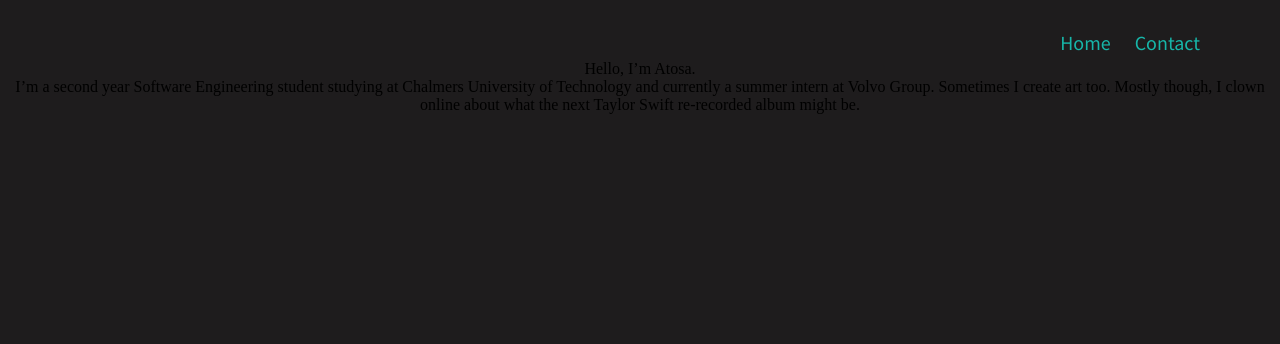
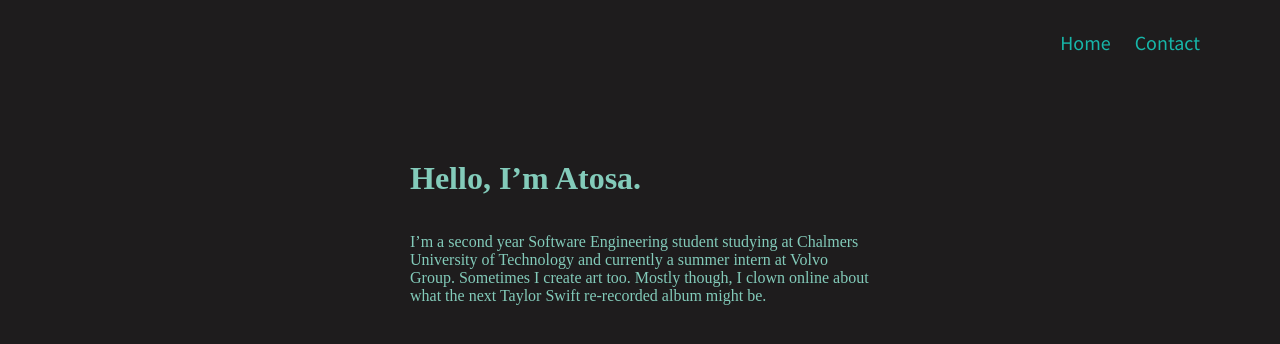
Before and after one commit to Tussies/Tussies.github.io, a React (Create React App) app: page / in a window 1280 px wide. Shown: the top 344 px of the page. Built offline with nearby package versions, Linux system fonts and the light colour scheme.

Commit message:
added About Me

```diff
--- a/src/App.css
+++ b/src/App.css
@@ -9,3 +9,13 @@
   box-sizing: border-box;
   background-color: #1E1C1D;
 }
+
+.aboutMe {
+  padding: 100px 410px;
+  text-align: left;
+  color: rgb(131, 203, 186);
+}
+
+.aboutMeDescription{
+  font-size: medium;
+}
--- a/src/pages/Contact.js
+++ b/src/pages/Contact.js
@@ -2,7 +2,7 @@ import React from 'react'
 
 function Contact() {
   return (
-    <div>Contact</div>
+    <div>Under construction</div>
   )
 }
 
--- a/src/pages/Home.js
+++ b/src/pages/Home.js
@@ -2,9 +2,9 @@ import React from 'react'
 
 function Home() {
   return (
-    <div>
-      <p>Hello, I’m Atosa.<br/>
-I’m a second year Software Engineering student studying at Chalmers University of Technology and currently a summer intern at Volvo Group. Sometimes I create art too. Mostly though, I clown online about what the next Taylor Swift re-recorded album might be. </p>
+    <div class="aboutMe">
+      <h1>Hello, I’m Atosa.</h1> <br/> <br/>
+      <p class="aboutMeDescription"> I’m a second year Software Engineering student studying at Chalmers University of Technology and currently a summer intern at Volvo Group. Sometimes I create art too. Mostly though, I clown online about what the next Taylor Swift re-recorded album might be.</p>
     </div>
   )
 }
```
